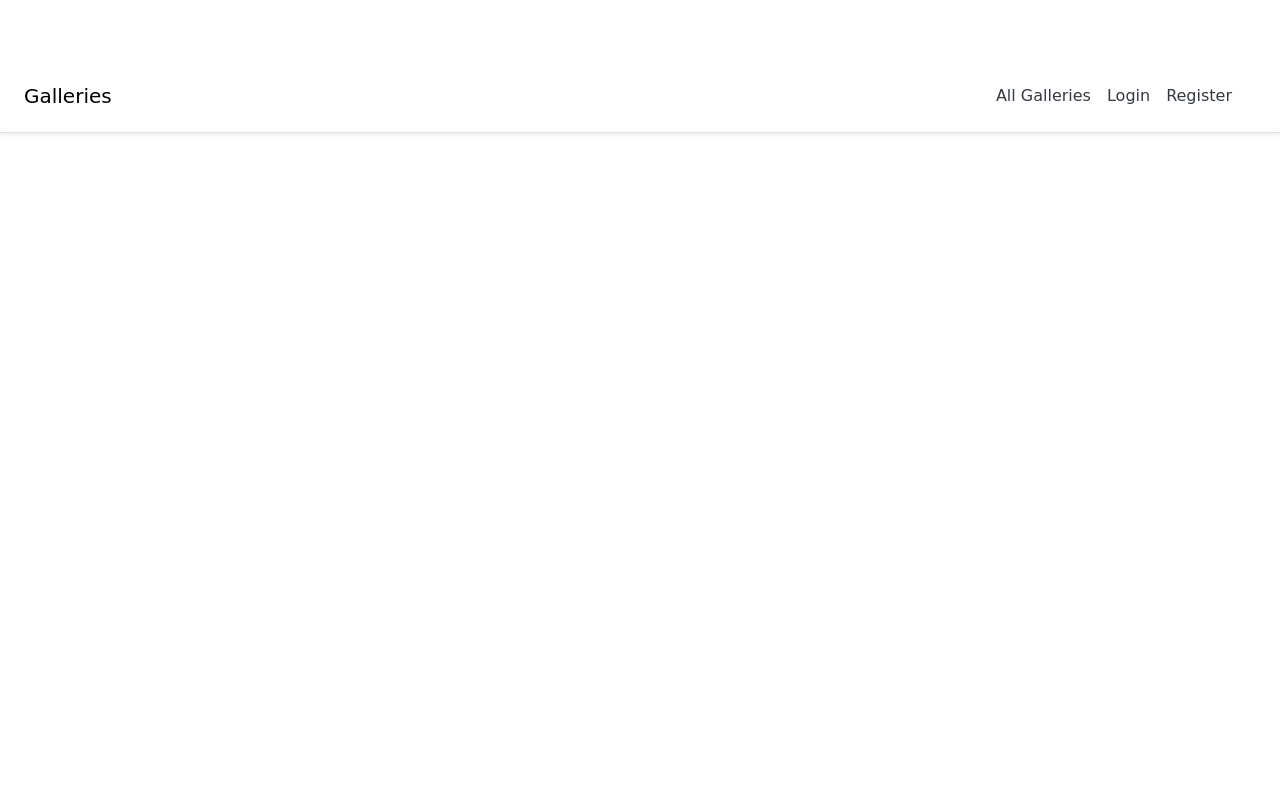
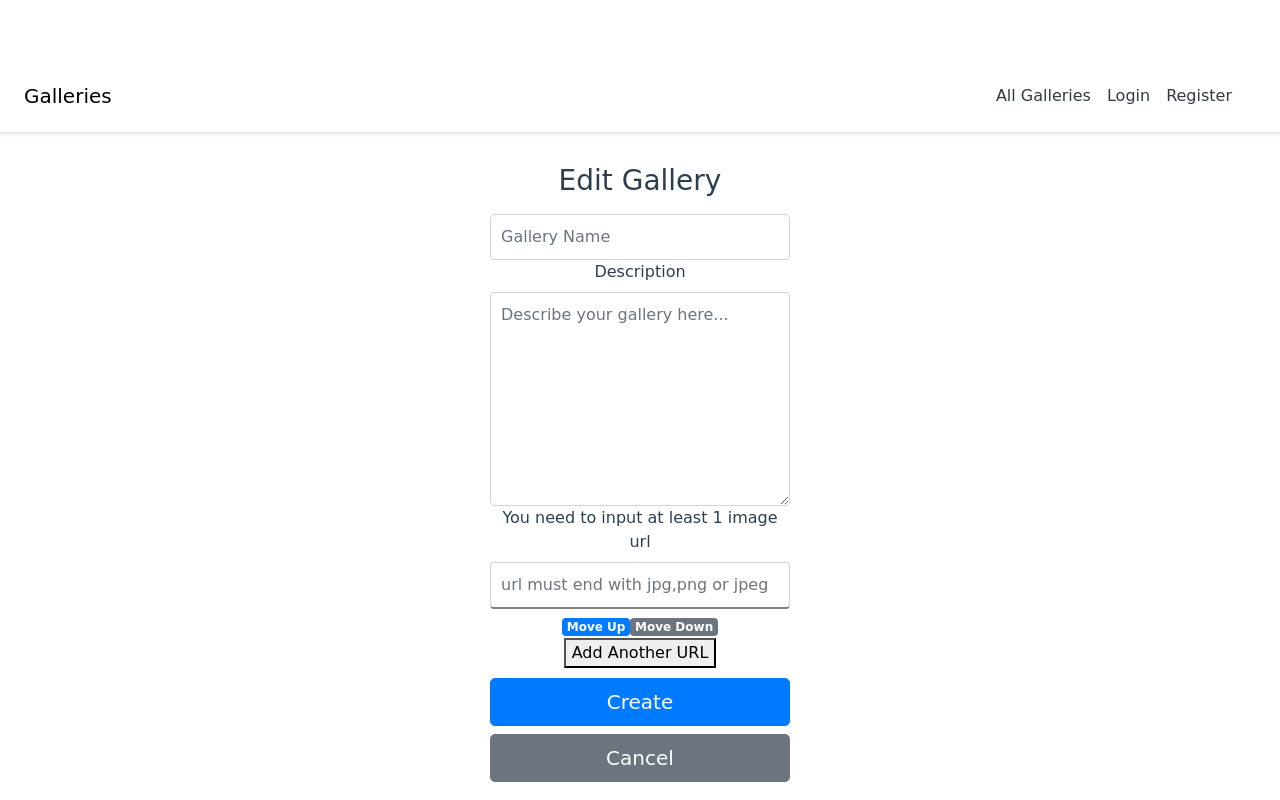
Before and after one commit to Alexanderrrr/Galleries-front-Vue, a Vue app: page /edit/1 in a window 1280 px wide. Built offline with nearby package versions, Linux system fonts and the light colour scheme.

Commit message:
Edit Gallery

```diff
--- /dev/null
+++ b/src/components/gallery/EditGallery.vue
@@ -0,0 +1,111 @@
+<template>
+  <form @submit.prevent="submitForm" class="form-signin">
+    <h1 class="h3 mb-3 font-weight-normal">Edit Gallery</h1>
+
+    <label for="inputGalleryName" class="sr-only">Name of the Gallery</label>
+    <input v-model="name" type="text" id="inputGalleryName" class="form-control" placeholder="Gallery Name" required>
+
+    <label for="inputDescription">Description</label>
+    <textarea id="inputDescription" class="form-control" rows="8" cols="80"
+        v-model="description"
+        placeholder="Describe your gallery here...">
+    </textarea>
+
+    <div class="imgUrlContainer">
+      <label>You need to input at least 1 image url</label>
+      <span id="imgSpan" v-for="(num, key) in counter" :key="key">
+        <input
+            v-model="images[key].url"
+            type="url"
+            id="inputImageUrl"
+            class="form-control"
+            placeholder="url must end with jpg,png or jpeg"
+            pattern="https?://.+(png|jpg|jpeg)"
+            title="Url must end with jpg,png or jpeg"
+        />
+        <a v-show="num > 1" @click.prevent="removeInput(key)" class="badge badge-danger" href="#">Remove</a>
+        <div>
+          <a @click.prevent="moveInputUp(key)" class="badge badge-primary" href="#">Move Up</a>
+          <a @click.prevent="moveInputDown(key)" class="badge badge-secondary" href="#">Move Down</a>
+        </div>
+      </span>
+    </div>
+    <button @click="createInput" id="addField" type="button" class="outline-secondary" >Add Another URL</button>
+    <span>
+      <button class="btn btn-lg btn-primary btn-block" type="submit">Create</button>
+      <button @click="cancel" class="btn btn-lg btn-secondary btn-block" type="button">Cancel</button>
+    </span>
+
+    <template v-if="errors">
+      <ul>
+        <li v-for="err in errors" :key="err.id" class="alert alert-danger rounded">{{ err }}</li>
+      </ul>
+    </template>
+  </form>
+</template>
+
+<script>
+import galleryService from './../../services/GalleryService'
+export default {
+  data(){
+    return {
+      name: "",
+      description: "",
+      images: [
+        {url: ""},
+      ],
+      counter: 1,
+      errors: null
+    }
+  },
+  methods: {
+    submitForm(){
+      galleryService.edit({
+        name: this.name,
+        description: this.description,
+        images: this.images,
+      }, this.$route.params.id)
+      .then( () => this.$router.push({name:'my-galleries'}))
+      .catch ( errors => {
+        this.errors = errors.response.data.errors.name
+      })
+
+    },
+    cancel(){
+      this.$router.push({name:'home'})
+    },
+    createInput(){
+      this.counter ++
+      this.images.push({url: ""})
+
+    },
+    removeInput(key){
+      this.counter--
+      this.images.splice(key,1);
+    },
+    moveInputUp(key){
+      if(key) {
+        this.images.splice( key - 1, 0, this.images.splice( key, 1 )[0])
+      }
+    },
+    moveInputDown(key) {
+      if(key != this.range -1 ) {
+        this.images.splice( key + 1, 0, this.images.splice( key, 1 )[0])
+      }
+    },
+  }
+}
+</script>
+
+<style lang="css">
+  #addField {
+    margin-bottom: 10px
+  }
+  #inputImageUrl {
+    margin-bottom: 5px;
+    border-bottom: 2px solid grey
+  }
+  #imgSpan {
+    border-bottom: 1px solid black
+  }
+</style>
--- a/src/components/gallery/SingleGallery.vue
+++ b/src/components/gallery/SingleGallery.vue
@@ -29,9 +29,22 @@
           </a>
       </div>
       </b-carousel>
+      <div v-if="gallery.user.id == user.id">
+        <button
+           @click="deleteGalleryForm(gallery.id)"
+           class="btn btn-danger btn-block"
+        >Delete Gallery
+        </button>
+        <router-link
+          v-if="user"
+          class="btn btn-secondary btn-block"
+          :to="{name:'edit-gallery', params: {id: Number(gallery.id)}}">
+          Edit Gallery
+        </router-link>
+      </div>
       <template v-if="gallery.comments">
         <ul class="list-group" id="commentsGroup">
-          <li class="list-group-item active">Comments For This Gallery</li>
+          <h2>Comments For This Gallery</h2>
           <div v-for="(comment, key) in gallery.comments" :key="key">
             <li class="list-unstyled"><b>Comment by:</b> {{comment.user.first_name}} {{comment.user.last_name}}</li>
             <li class="list-unstyled"><b>Created at:</b> {{comment.created_at}}</li>
@@ -90,6 +103,14 @@ export default {
     this.sliding = false
   },
 
+  deleteGalleryForm(id) {
+    if (confirm("Are you sure?")) {
+      galleryService.deleteGallery(id);
+      this.$router.push({name:'my-galleries'})
+    }
+    return
+  },
+
   addCommentForm(){
     galleryService.addComment({
       content: this.content ,
@@ -99,8 +120,12 @@ export default {
   },
 
   deleteCommentForm(id, key){
-    this.gallery.comments.splice(key,1)
-    galleryService.deleteComment(id)
+    let answer = confirm("Are you sure?")
+    if (answer) {
+      this.gallery.comments.splice(key,1)
+      galleryService.deleteComment(id)
+    }
+    return
   }
 },
   computed: {
--- a/src/router/router.js
+++ b/src/router/router.js
@@ -5,6 +5,7 @@ import Register from '../components/auth/Register.vue'
 import HomePage from '../components/HomePage.vue'
 import SingleGallery from '../components/gallery/SingleGallery.vue'
 import CreateNewGallery from '../components/gallery/CreateNewGallery.vue'
+import EditGallery from '../components/gallery/EditGallery.vue'
 import MyGalleries from '../components/gallery/MyGalleries.vue'
 import AuthorsGallery from '../components/gallery/AuthorsGallery.vue'
 import BootstrapVue from 'bootstrap-vue'
@@ -38,6 +39,12 @@ const routes = [
     component:CreateNewGallery,
     meta:{auth:true},
     name:'create-new-gallery'
+  },
+  {
+    path: '/edit/:id',
+    component: EditGallery,
+    name:'edit-gallery'
+
   },
   {
     path:'/login',
--- a/src/services/GalleryService.js
+++ b/src/services/GalleryService.js
@@ -47,12 +47,23 @@ export class GalleryService {
     .then(({data}) => data)
   }
 
-  addComment( {content, id} ){
-    console.log(content, id);
+  edit({name, description, images}, id){
+    return HttpService.put(`galleries/${id}`, {
+      name,
+      description,
+      images
+    })
+  }
+
+  deleteGallery(id){
+    return HttpService.delete(`gallery/${id}`)
+  }
+
+  addComment( {content}, id ){
     return HttpService.post(`my-galleries/${id}`, {
-      params:{
+
         content
-      }
+
     })
   }
 
```
